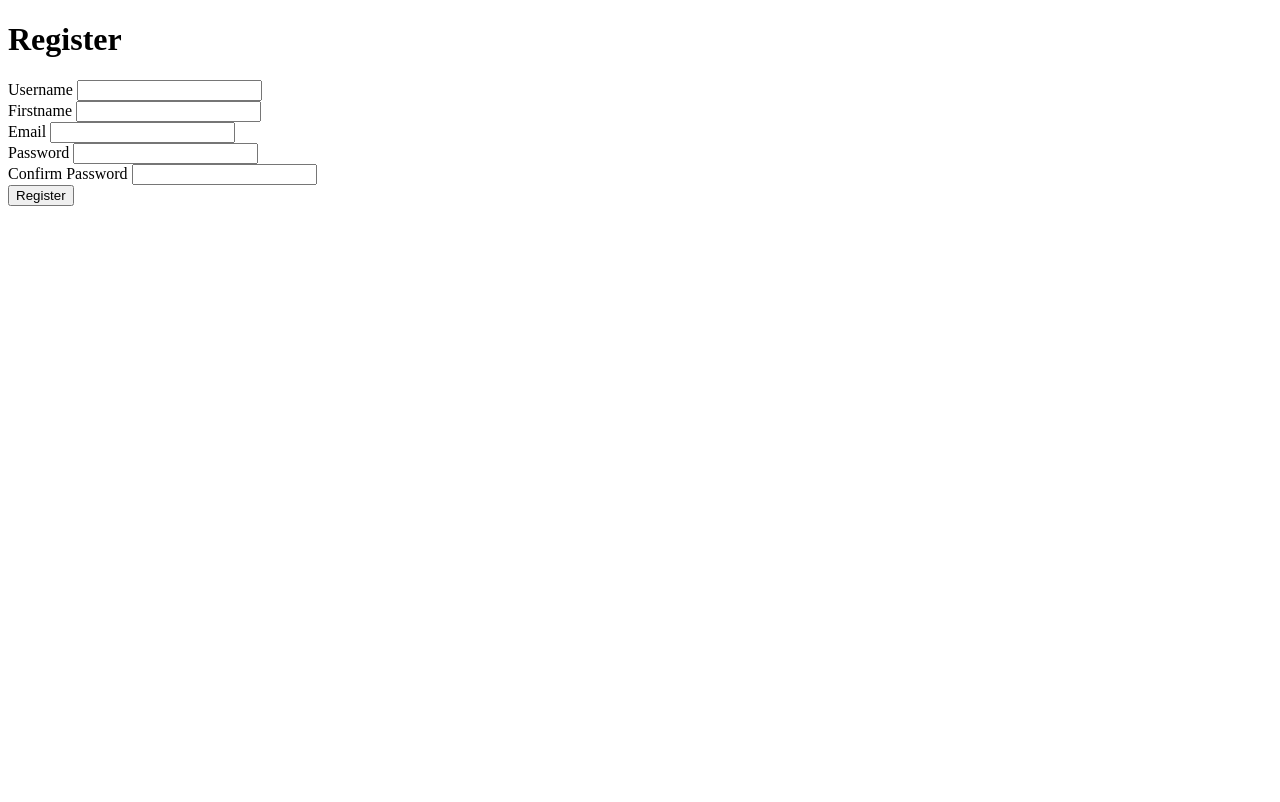
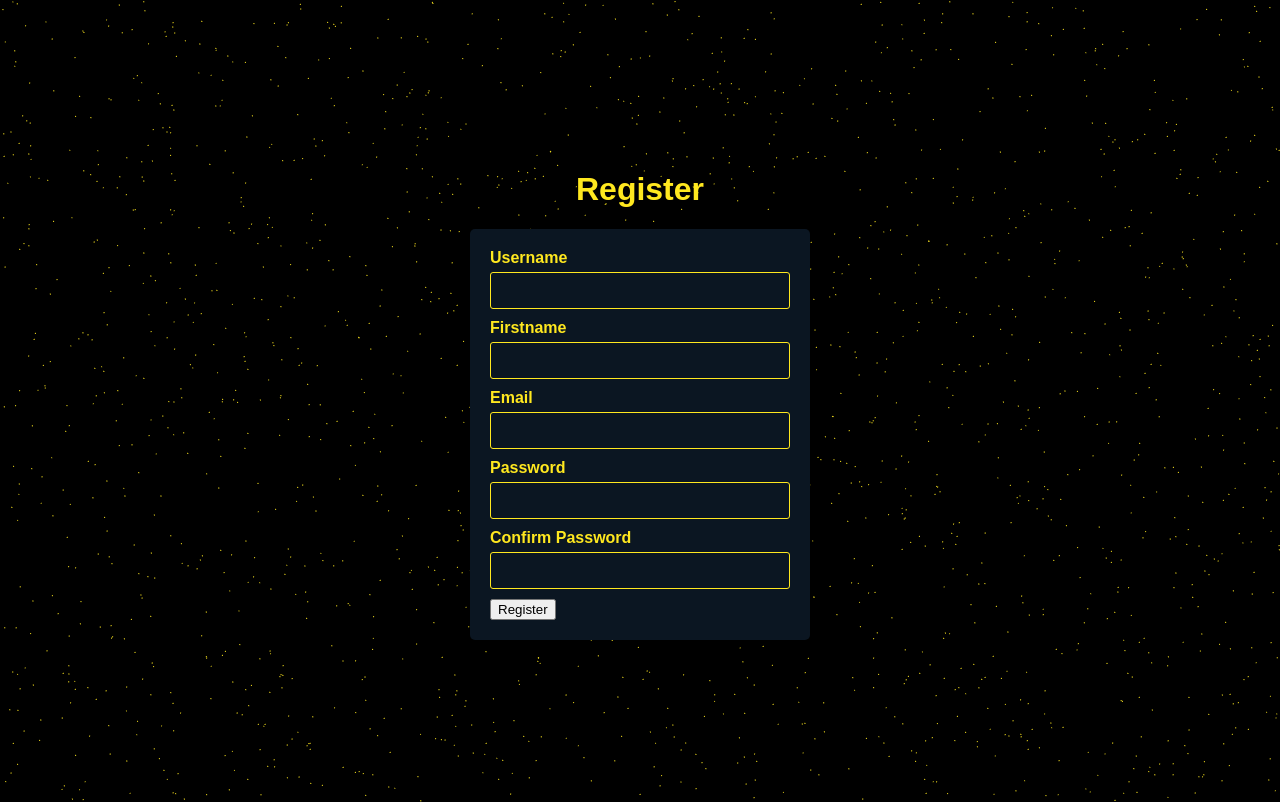
Before and after one commit to alexkjzz/PythonTP, a Flask app: page /register in a window 1280 px wide. Before the commit the page ends 206 px from the top, so only its background shows below. Run offline with Flask 3, Linux system fonts and the light colour scheme.

Commit message:
Update register.html with new design and formatting
This diff includes:
- Addition of new CSS styles for the page, form, and form elements
- Reorganization of the form elements
- Addition of a script to generate animated stars in the background

The functionality of the form remains unchanged.

```diff
--- a/v2.0/templates/register.html
+++ b/v2.0/templates/register.html
@@ -2,9 +2,93 @@
 <html lang="fr">
 <head>
     <title>Register</title>
+    <style>
+        body {
+            font-family: Arial, sans-serif;
+            background-color: #000;
+            color: #ffe81f;
+            margin: 0;
+            padding: 0;
+            position: relative;
+            height: 100vh;
+            display: flex;
+            justify-content: center;
+            align-items: center;
+            overflow: hidden;
+        }
+
+        form {
+            background-color: #0b1622;
+            padding: 20px;
+            border-radius: 5px;
+            box-shadow: 0 0 10px rgba(0, 0, 0, 0.1);
+            width: 300px;
+            position: relative;
+            z-index: 1;
+        }
+
+        h1 {
+            text-align: center;
+        }
+
+        div {
+            margin-bottom: 10px;
+        }
+
+        label {
+            display: block;
+            font-weight: bold;
+            margin-bottom: 5px;
+            color: #ffe81f;
+        }
+
+        input[type="text"],
+        input[type="email"],
+        input[type="password"] {
+            width: 100%;
+            padding: 10px;
+            border: 1px solid #ffe81f;
+            border-radius: 3px;
+            box-sizing: border-box;
+            background-color: #0b1622;
+            color: #ffe81f;
+        }
+
+        ul {
+            list-style: none;
+            padding: 0;
+            margin: 0;
+            color: red;
+        }
+
+        button[type="submit"] {
+            background-color: #ffe81f;
+            color: #000;
+            padding: 10px 20px;
+            border: none;
+            border-radius: 3px;
+            cursor: pointer;
+            width: 100%;
+        }
+
+        button[type="submit"]:hover {
+            background-color: #f7d116;
+        }
+
+        .star {
+            position: absolute;
+            width: 2px;
+            height: 2px;
+            background: #ffe81f;
+            clip-path: polygon(50% 0%, 61% 35%, 98% 35%, 68% 57%, 79% 91%, 50% 70%, 21% 91%, 32% 57%, 2% 35%, 39% 35%);
+        }
+    </style>
 </head>
 <body>
+    <div>
         <h1>Register</h1>
+        <form method="post">
+            <!-- Your form content here -->
             {% with messages = get_flashed_messages() %}
                 {% if messages %}
                     {% for message in messages %}
@@ -12,7 +96,6 @@
                     {% endfor %}
                 {% endif %}
             {% endwith %}
-    <form method="post">
             {{ form.hidden_tag() }}
 
             <!-- Champ Nom -->
@@ -27,6 +110,7 @@
                     </ul>
                 {% endif %}
             </div>
+            <!-- Champ Prénom -->
             <div>
                 {{ form.firstname.label }}
                 {{ form.firstname(size=20) }}
@@ -79,5 +163,18 @@
             <!-- Bouton de soumission -->
             {{ form.submit() }}
         </form>
+    </div>
+    <script>
+        document.addEventListener("DOMContentLoaded", function() {
+            const body = document.querySelector("body");
+            for (let i = 0; i < 2000; i++) {
+                const star = document.createElement("div");
+                star.className = "star";
+                star.style.top = `${Math.random() * 100}vh`;
+                star.style.left = `${Math.random() * 100}vw`;
+                body.appendChild(star);
+            }
+        });
+    </script>
 </body>
 </html>
```
Also changed, not shown: v2.0/BDD/python_bdd.db. Lines whose indentation alone changed are shown as unchanged.
